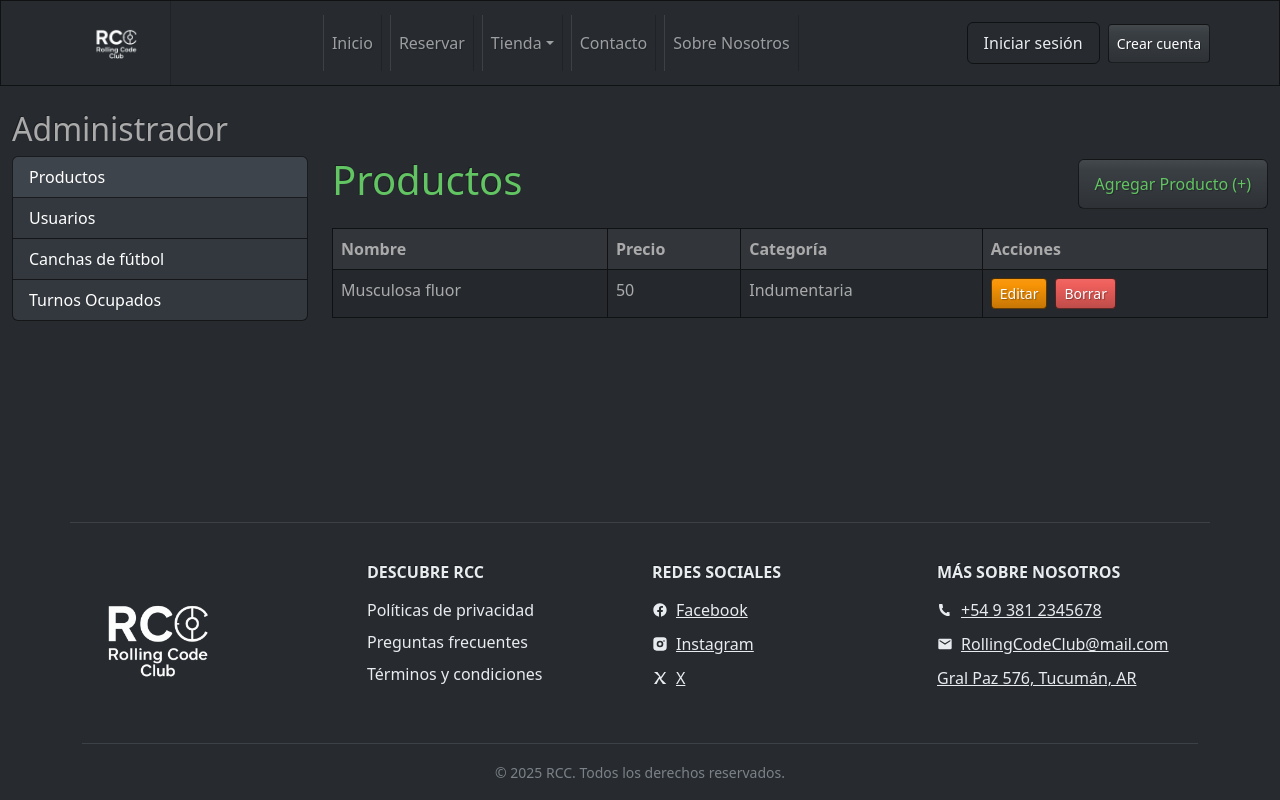
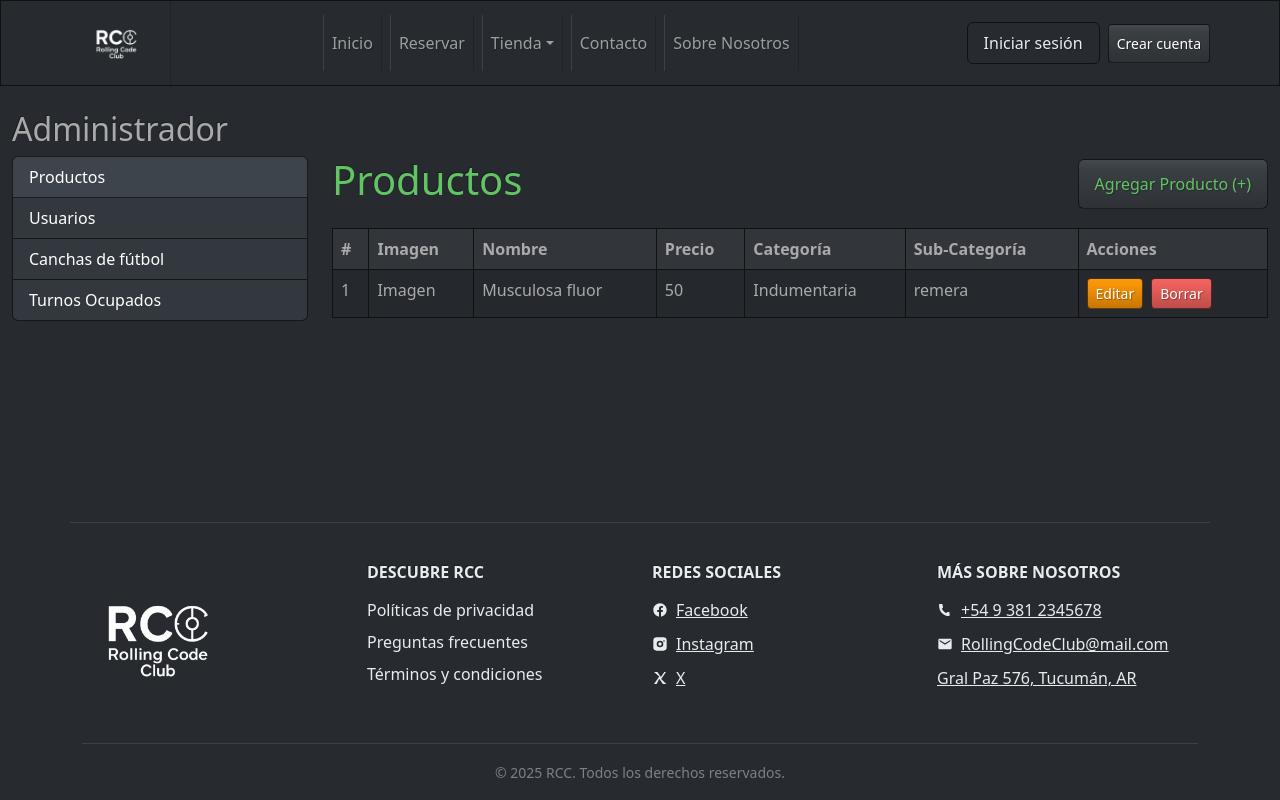
Before and after one commit to ximebarrientos/rollingCodeClub, a React (Vite) app: page /administrador in a window 1280 px wide. Built offline with nearby package versions, Linux system fonts and the light colour scheme.

Commit message:
agregue columnas imagen,fila y subcategoria a tabla producto

```diff
--- a/src/components/pages/producto/FilaProductoTabla.jsx
+++ b/src/components/pages/producto/FilaProductoTabla.jsx
@@ -3,9 +3,12 @@ import { Button } from "react-bootstrap";
 const FilaProductoTabla = () => {
     return (
         <tr >
+            <td>1</td>
+            <td>Imagen</td>
             <td>Musculosa fluor</td>
             <td>50</td>
             <td>Indumentaria</td>
+            <td>remera</td>
             <td>
               <Button size="sm" variant="warning" className="me-2">
                 Editar
--- a/src/components/pages/producto/TablaProducto.jsx
+++ b/src/components/pages/producto/TablaProducto.jsx
@@ -11,9 +11,12 @@ const TablaProducto = () => {
     <Table striped bordered hover responsive>
       <thead>
         <tr>
+          <th>#</th>
+          <th>Imagen</th>
           <th>Nombre</th>
           <th>Precio</th>
           <th>Categoría</th>
+          <th>Sub-Categoría</th>
           <th>Acciones</th>
         </tr>
       </thead>
```
